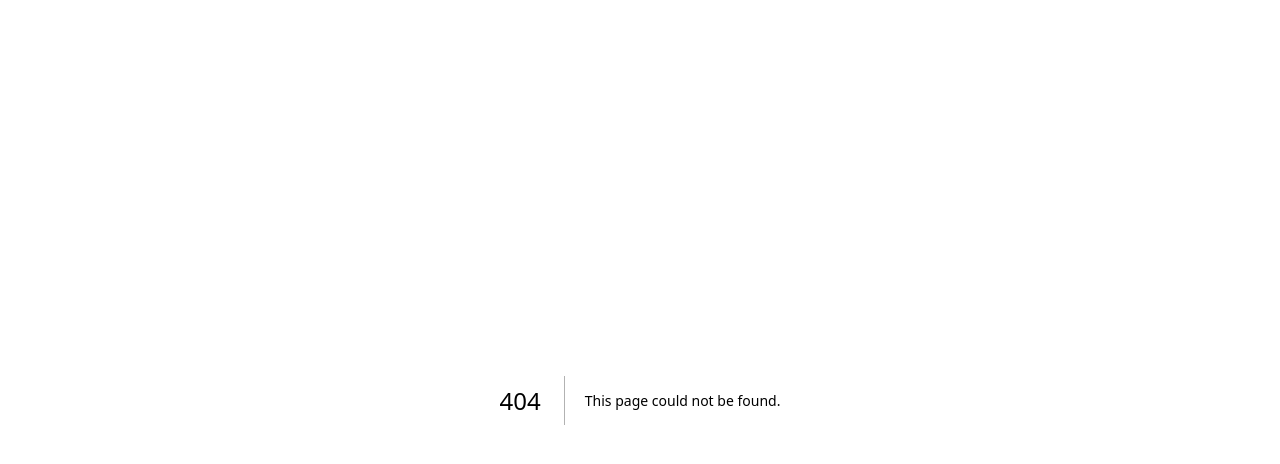
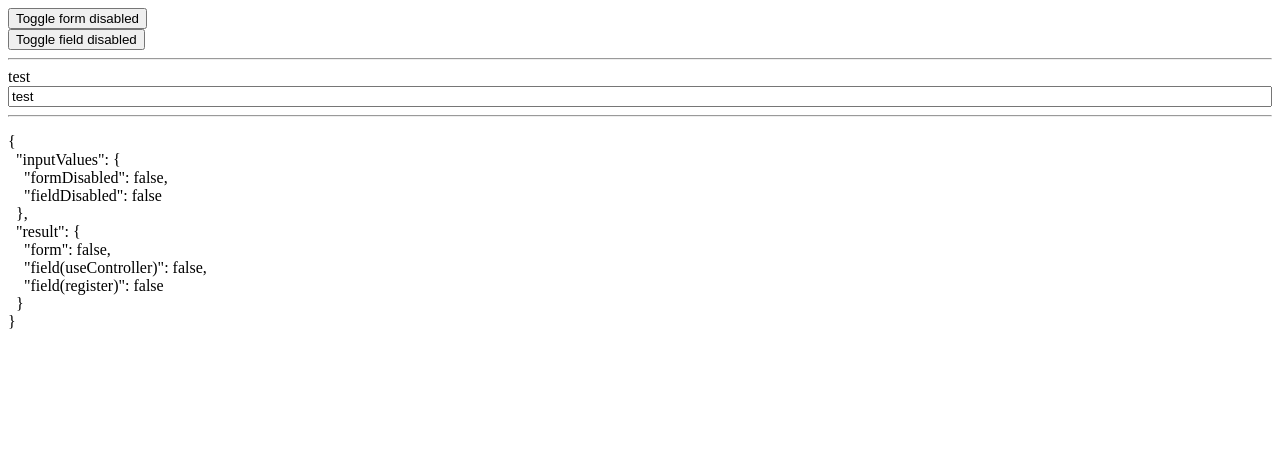
Before and after one commit to torikatsupg/next-playground, a Next.js app: page /playground/react-hook-form/disabled in a window 1280 px wide. Before the commit this address had no page. Shown: the top 464 px of the page. Built offline with nearby package versions, Linux system fonts and the light colour scheme.

Commit message:
chore: add RHF disabled sample

```diff
--- a/package.json
+++ b/package.json
@@ -9,6 +9,7 @@
 		"lint": "next lint"
 	},
 	"dependencies": {
+		"@hookform/resolvers": "^3.9.1",
 		"@tanstack/react-query": "^5.28.9",
 		"clsx": "^2.1.1",
 		"next": "14.1.4",
--- a/src/pages/index.tsx
+++ b/src/pages/index.tsx
@@ -40,6 +40,17 @@ export default function Home() {
             </li>
           </ul>
         </li>
+
+        <li>
+          RHF
+          <ul>
+            <li>
+              <Link href="/playground/react-hook-form/disabled">
+                {"disabled"}
+              </Link>
+            </li>
+          </ul>
+        </li>
       </ul>
     </main>
   );
--- /dev/null
+++ b/src/pages/playground/react-hook-form/disabled.tsx
@@ -0,0 +1,84 @@
+import { Button } from "@/components/Button";
+import { Input } from "@/components/Input";
+import { zodResolver } from "@hookform/resolvers/zod";
+import { useState } from "react";
+import {
+  FormProvider,
+  useController,
+  useForm,
+  useFormContext,
+  useFormState,
+} from "react-hook-form";
+import * as z from "zod";
+
+const FORM_SCHEMA = z.object({
+  test: z.string(),
+});
+
+export default function Page() {
+  const [formDisabled, setFormDisabled] = useState(false);
+  const [fieldDisabled, setFieldDisabled] = useState(false);
+
+  const methods = useForm({
+    resolver: zodResolver(FORM_SCHEMA),
+    disabled: formDisabled,
+    defaultValues: {
+      test: "test",
+    },
+  });
+
+  const formState = useFormState({ control: methods.control });
+  const testField = useController({ control: methods.control, name: "test" });
+  const testFieldRegistrationProps = methods.register("test", {
+    disabled: formDisabled,
+  });
+
+  return (
+    <div>
+      <div>
+        <Button onClick={() => setFormDisabled(!formDisabled)}>
+          {"Toggle form disabled"}
+        </Button>
+
+        <Button onClick={() => setFieldDisabled(!fieldDisabled)}>
+          {"Toggle field disabled"}
+        </Button>
+      </div>
+
+      <hr />
+
+      <form>
+        <Input
+          {...testFieldRegistrationProps}
+          label={"test"}
+          error={undefined}
+        />
+      </form>
+
+      <hr />
+
+      <p
+        style={{
+          whiteSpace: "pre-wrap",
+          wordBreak: "break-word",
+        }}
+      >
+        {JSON.stringify(
+          {
+            inputValues: {
+              formDisabled,
+              fieldDisabled,
+            },
+            result: {
+              form: formState.disabled,
+              "field(useController)": testField.field.disabled ?? false,
+              "field(register)": testFieldRegistrationProps.disabled ?? false,
+            },
+          },
+          null,
+          2
+        )}
+      </p>
+    </div>
+  );
+}
```
Also changed, not shown: 1 other file (tests, documents, lock files or other folders).
